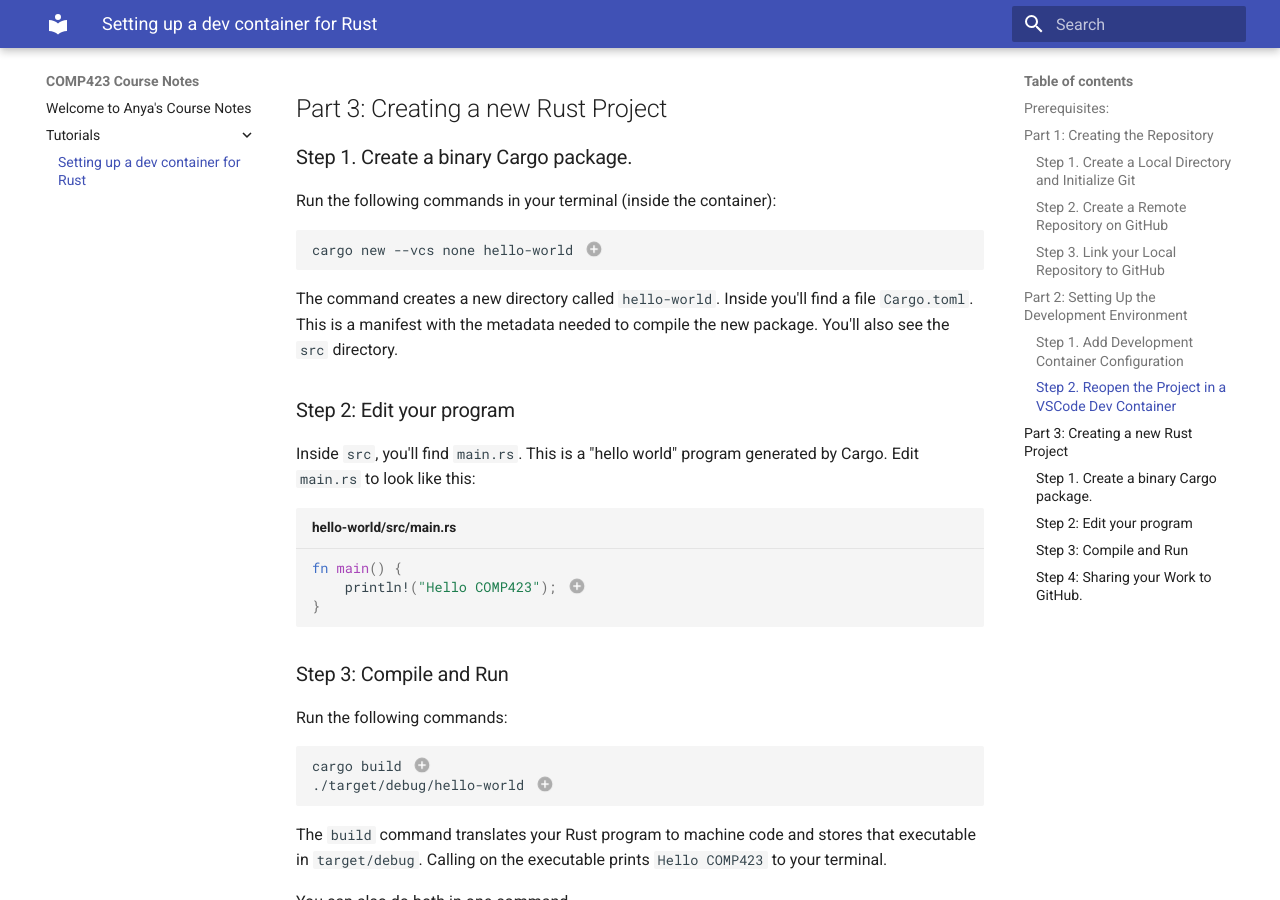
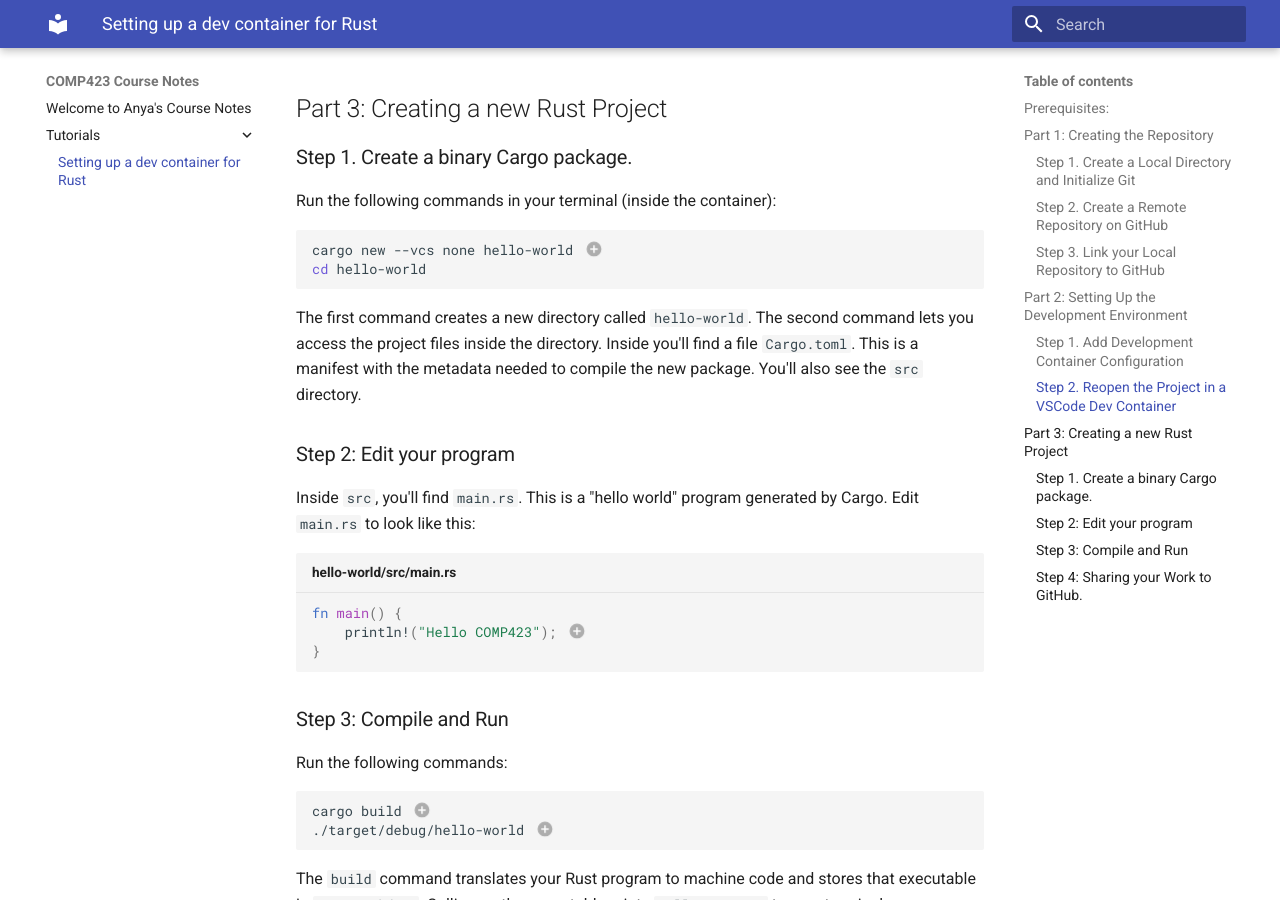
Before and after one commit to v-anya/comp423-course-notes, an MkDocs documentation site: the page built from docs/tutorials/rust-setup.md, in a window 1280 px wide and 900 px high, scrolled down 2933 px. Built offline with MkDocs 1.6.1 and Material for MkDocs 9.7.7, drawn with Linux system fonts in a browser that asks for light colours.

Commit message:
Edits for step 1

````diff
--- a/docs/tutorials/rust-setup.md
+++ b/docs/tutorials/rust-setup.md
@@ -103,11 +103,12 @@ Run the following commands in your terminal (inside the container):
 
 ``` bash
 cargo new --vcs none hello-world # (1)!
+cd hello-world
 ```
 
 1. \-\-vcs none prevents the initialization of any version control \(we already created our repo\)
 
-The command creates a new directory called `hello-world`. Inside you'll find a file `Cargo.toml`. This is a manifest with the metadata needed to compile the new package.
+The first command creates a new directory called `hello-world`. The second command lets you access the project files inside the directory. Inside you'll find a file `Cargo.toml`. This is a manifest with the metadata needed to compile the new package.
 You'll also see the `src` directory.
 
 ### Step 2: Edit your program
````
